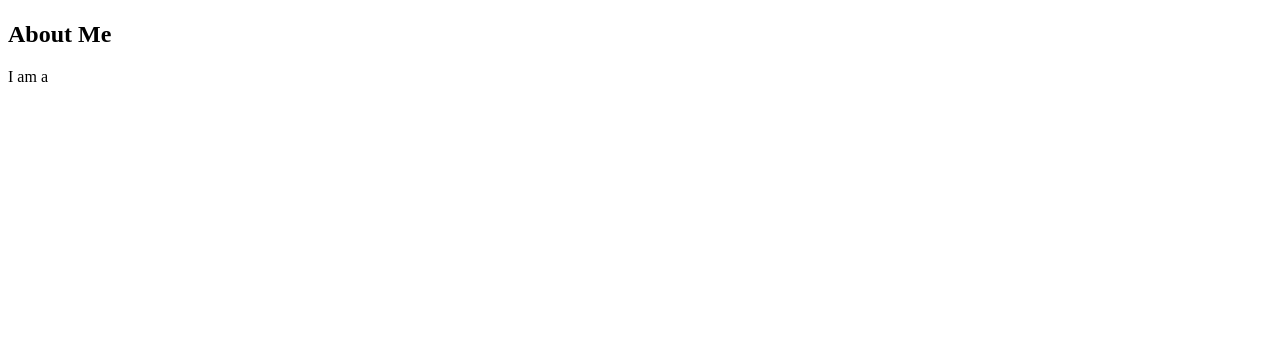
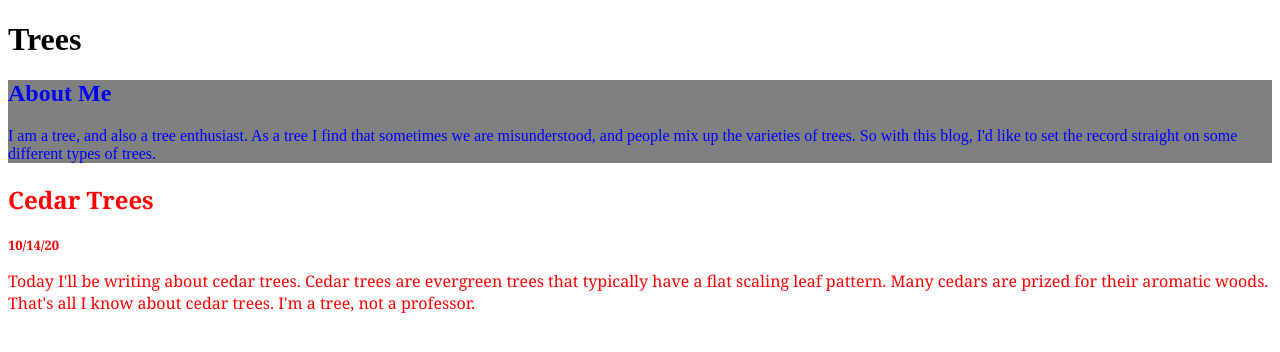
Before and after one commit to cschweig2/div-span-practice, a plain HTML site: page index.html in a window 1280 px wide. Drawn offline with Linux system fonts and the light colour scheme.

Commit message:
created 2 styles and worte about me & 2 blog posts in alternating styles
Co-authored-by: Chelsea Becker <cschweig2@gmail.com>

```diff
--- a/css/styles.css
+++ b/css/styles.css
@@ -0,0 +1,15 @@
+.about {
+font-style: bold;
+color: blue;
+background: gray;
+}
+
+.post1 {
+background: white;
+font-family: Georgia, 'Times New Roman', Times, serif;
+color: red;
+}
+
+h3 {
+font-size: small;
+}
--- a/index.html
+++ b/index.html
@@ -1,14 +1,20 @@
 <!DOCTYPE html>
 <html lang=en-us>
 <head>
-  <link href="css/styles.css" rel="stylesheet" media="all" type="text/css">
+  <link href="css/styles.css" rel="stylesheet" type="text/css" media="all">
   <title> My Blog </title>
 </head>
 <body>
-  <h1></h1>
-  <div class="About">
+  <h1>Trees</h1>
+  <div class="about">
     <h2>About Me</h2>
-    <p>I am a </p>
+    <p>I am a tree, and also a tree enthusiast. As a tree I find that sometimes we are misunderstood, and people mix up the varieties of trees. So with this blog, I'd like to set the record straight on some different types of trees.</p>
+  </div>
+  <div class="post1">
+    <h2>Cedar Trees</h2>
+    <h3>10/14/20</h3>
+
+    <p>Today I'll be writing about cedar trees. Cedar trees are evergreen trees that typically have a flat scaling leaf pattern. Many cedars are prized for their aromatic woods. That's all I know about cedar trees. I'm a tree, not a professor.</p>
   </div>
 
 
```
